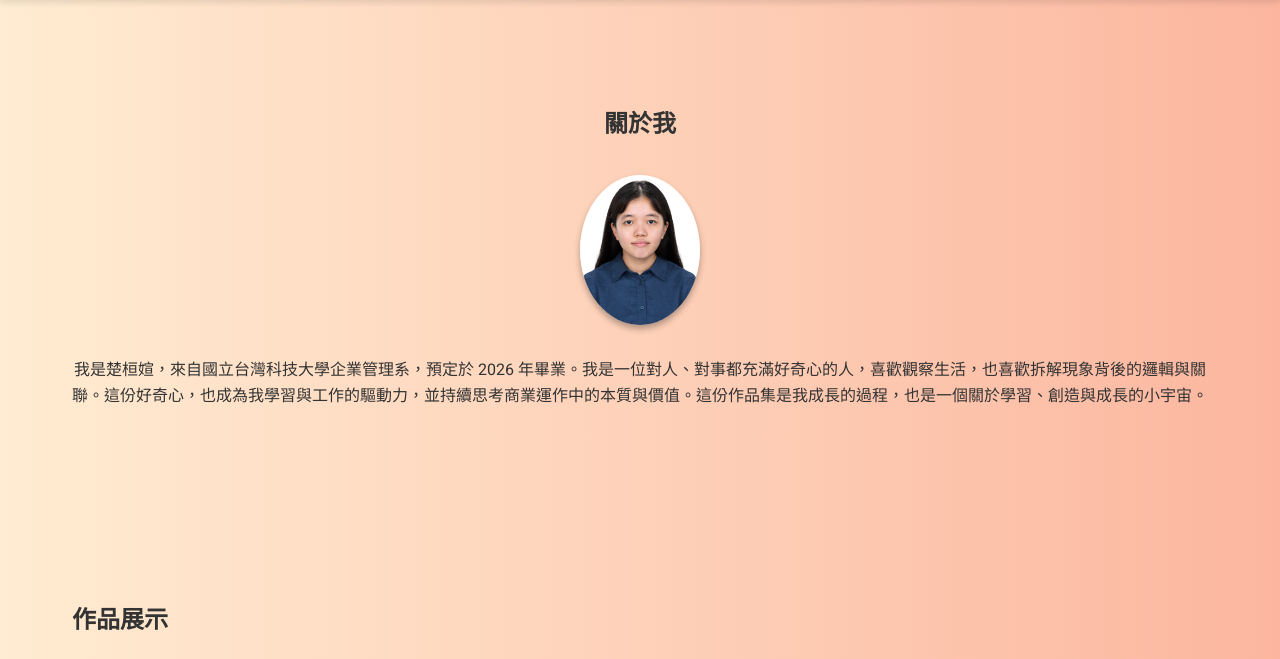
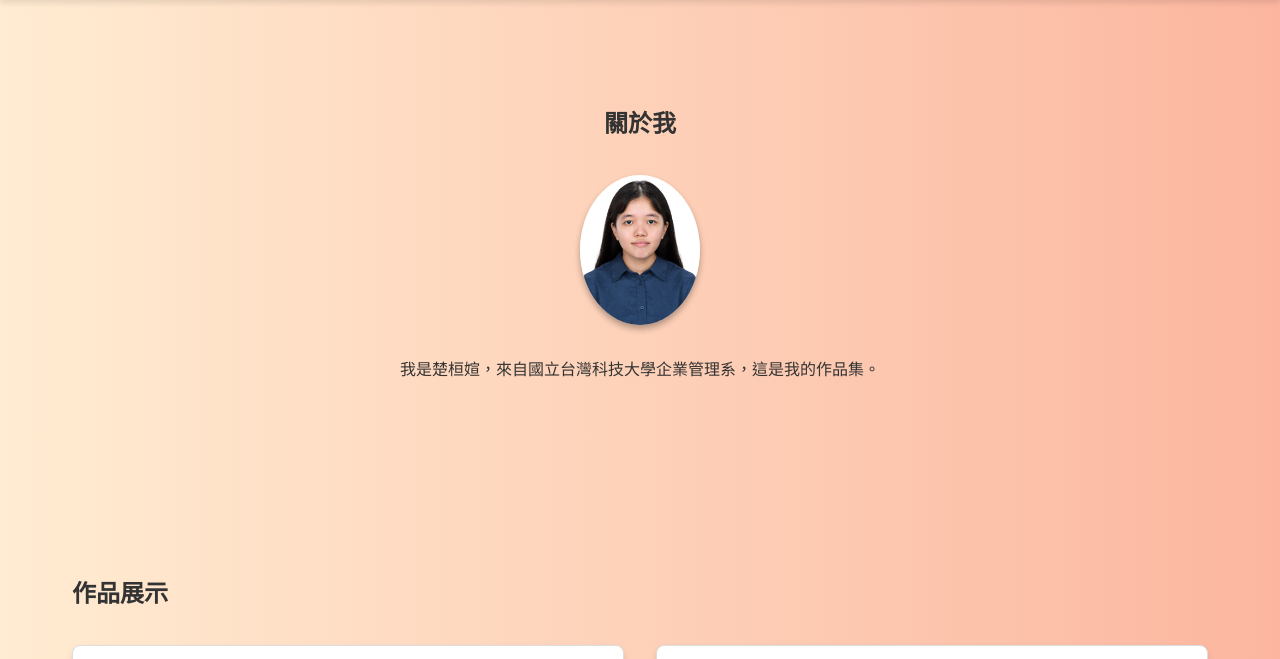
Before and after one commit to jmw1224/jmw1224.github.io, a plain HTML site: page index.html in a window 1280 px wide. Shown: the part 71-730 px from the top of the page. Drawn offline with Linux system fonts and the light colour scheme.

Commit message:
Update index.html

```diff
--- a/index.html
+++ b/index.html
@@ -22,7 +22,7 @@
     <h2>關於我</h2>
     <div class="about-content">
       <img src="attached_assets/B11108051 楚桓媗 四企管三.jpg" alt="個人照片" class="profile-img">
-      <p>我是楚桓媗，來自國立台灣科技大學企業管理系，預定於 2026 年畢業。我是一位對人、對事都充滿好奇心的人，喜歡觀察生活，也喜歡拆解現象背後的邏輯與關聯。這份好奇心，也成為我學習與工作的驅動力，並持續思考商業運作中的本質與價值。這份作品集是我成長的過程，也是一個關於學習、創造與成長的小宇宙。</p>
+      <p>我是楚桓媗，來自國立台灣科技大學企業管理系，這是我的作品集。</p>
     </div>
   </section>
 
```
